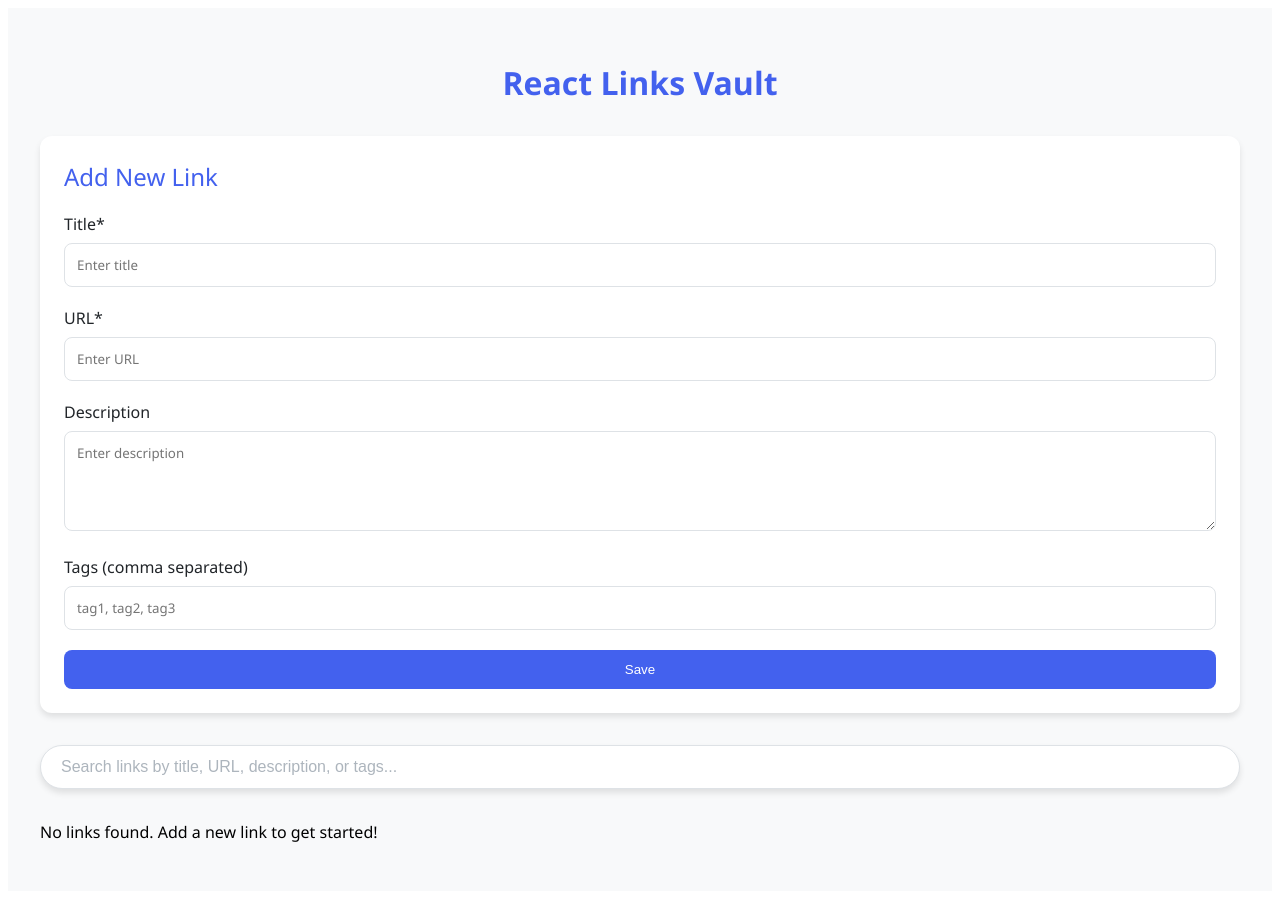
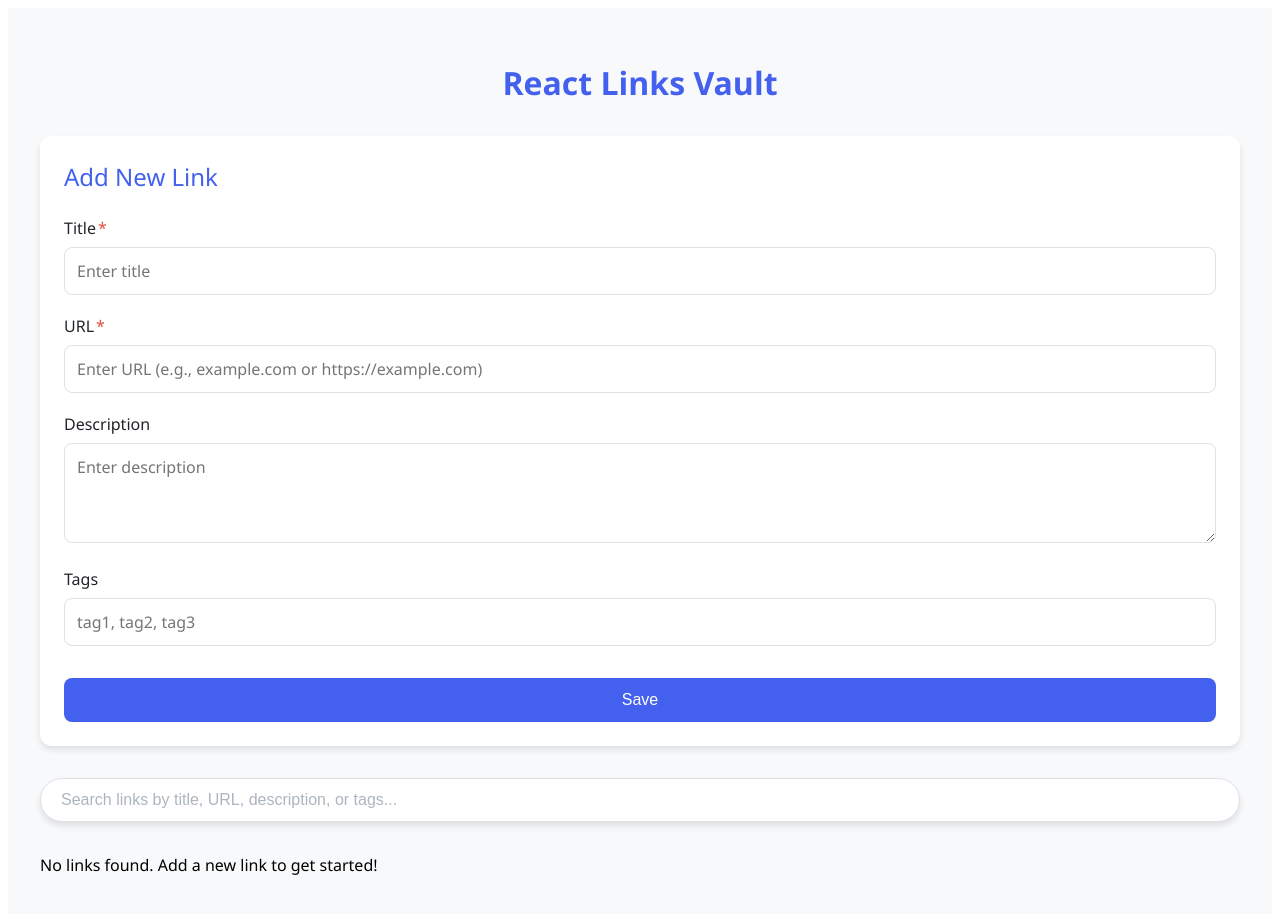
Before and after one commit to tlhololaiza/Links-Vault-V2, a React (Vite) app: page / in a window 1280 px wide. Shown: the top 914 px of the page. Built offline with nearby package versions, Linux system fonts and the light colour scheme.

Commit message:
made form fields reusable

```diff
--- /dev/null
+++ b/src/components/FormField/FormField.css
@@ -0,0 +1,57 @@
+.form-group {
+  margin-bottom: 1.25rem;
+}
+
+.form-group label {
+  display: block;
+  margin-bottom: 0.5rem;
+  font-weight: 500;
+  color: var(--text);
+}
+
+.required {
+  color: #e74c3c;
+  margin-left: 2px;
+}
+
+.form-group input,
+.form-group textarea {
+  width: 100%;
+  padding: 0.75rem;
+  border: 1px solid #dee2e6;
+  border-radius: 8px;
+  box-sizing: border-box;
+  font-family: inherit;
+  transition: border 0.3s ease, box-shadow 0.3s ease;
+  font-size: 1rem;
+}
+
+.form-group input:focus,
+.form-group textarea:focus {
+  outline: none;
+  border-color: var(--primary);
+  box-shadow: 0 0 0 3px rgba(67, 97, 238, 0.2);
+}
+
+.form-group input.error,
+.form-group textarea.error {
+  border-color: #e74c3c;
+}
+
+.form-group input.error:focus,
+.form-group textarea.error:focus {
+  box-shadow: 0 0 0 3px rgba(231, 76, 60, 0.2);
+}
+
+.form-group textarea {
+  min-height: 100px;
+  resize: vertical;
+}
+
+.error-message {
+  display: block;
+  color: #e74c3c;
+  font-size: 0.875rem;
+  margin-top: 0.25rem;
+  font-weight: 400;
+}
--- /dev/null
+++ b/src/components/FormField/FormField.tsx
@@ -0,0 +1,88 @@
+import React from 'react';
+import './FormField.css';
+
+interface BaseFieldProps {
+  label: string;
+  required?: boolean;
+  error?: string;
+}
+
+interface InputFieldProps extends BaseFieldProps {
+  type?: 'text' | 'url' | 'email';
+  value: string;
+  onChange: (value: string) => void;
+  placeholder?: string;
+}
+
+interface TextAreaFieldProps extends BaseFieldProps {
+  value: string;
+  onChange: (value: string) => void;
+  placeholder?: string;
+  rows?: number;
+}
+
+export const InputField: React.FC<InputFieldProps> = ({
+  label,
+  required = false,
+  error,
+  type = 'text',
+  value,
+  onChange,
+  placeholder,
+}) => {
+  return (
+    <div className="form-group">
+      <label>
+        {label}
+        {required && <span className="required">*</span>}
+      </label>
+      <input
+        type={type}
+        value={value}
+        onChange={(e) => onChange(e.target.value)}
+        placeholder={placeholder}
+        className={error ? 'error' : ''}
+        aria-invalid={error ? 'true' : 'false'}
+        aria-describedby={error ? `${label}-error` : undefined}
+      />
+      {error && (
+        <span id={`${label}-error`} className="error-message">
+          {error}
+        </span>
+      )}
+    </div>
+  );
+};
+
+export const TextAreaField: React.FC<TextAreaFieldProps> = ({
+  label,
+  required = false,
+  error,
+  value,
+  onChange,
+  placeholder,
+  rows = 4,
+}) => {
+  return (
+    <div className="form-group">
+      <label>
+        {label}
+        {required && <span className="required">*</span>}
+      </label>
+      <textarea
+        value={value}
+        onChange={(e) => onChange(e.target.value)}
+        placeholder={placeholder}
+        rows={rows}
+        className={error ? 'error' : ''}
+        aria-invalid={error ? 'true' : 'false'}
+        aria-describedby={error ? `${label}-error` : undefined}
+      />
+      {error && (
+        <span id={`${label}-error`} className="error-message">
+          {error}
+        </span>
+      )}
+    </div>
+  );
+};
--- a/src/components/LinkForm/LinkForm.css
+++ b/src/components/LinkForm/LinkForm.css
@@ -16,46 +16,13 @@
   color: var(--primary);
   font-weight: 500;
   font-size: 1.5rem;
-}
-
-.form-group {
-  margin-bottom: 1.25rem;
-}
-
-.form-group label {
-  display: block;
-  margin-bottom: 0.5rem;
-  font-weight: 500;
-  color: var(--text);
-}
-
-.form-group input,
-.form-group textarea {
-  width: 100%;
-  padding: 0.75rem;
-  border: 1px solid #dee2e6;
-  border-radius: 8px;
-  box-sizing: border-box;
-  font-family: inherit;
-  transition: border 0.3s ease;
-}
-
-.form-group input:focus,
-.form-group textarea:focus {
-  outline: none;
-  border-color: var(--primary);
-  box-shadow: 0 0 0 3px rgba(67, 97, 238, 0.2);
-}
-
-.form-group textarea {
-  min-height: 100px;
-  resize: vertical;
+  margin-bottom: 1.5rem;
 }
 
 .form-actions {
   display: flex;
   gap: 1rem;
-  margin-top: 1rem;
+  margin-top: 2rem;
 }
 
 .form-actions button {
@@ -64,8 +31,10 @@
   border-radius: 8px;
   cursor: pointer;
   font-weight: 500;
+  font-size: 1rem;
   transition: all 0.2s ease;
   flex: 1;
+  min-height: 44px; /* Accessibility - minimum touch target */
 }
 
 .form-actions button[type="submit"] {
@@ -73,9 +42,14 @@
   color: white;
 }
 
-.form-actions button[type="submit"]:hover {
+.form-actions button[type="submit"]:hover:not(:disabled) {
   background-color: var(--primary-dark);
   transform: translateY(-2px);
+}
+
+.form-actions button[type="submit"]:disabled {
+  background-color: #ccc;
+  cursor: not-allowed;
 }
 
 .form-actions button[type="button"] {
@@ -87,3 +61,5 @@
   background-color: #dee2e6;
   transform: translateY(-2px);
 }
+
+/* Remove form-group styles since they're now in FormField.css */
--- a/src/components/LinkForm/LinkForm.tsx
+++ b/src/components/LinkForm/LinkForm.tsx
@@ -1,5 +1,6 @@
 import { useState, useEffect } from 'react';
 import './LinkForm.css';
+import { InputField, TextAreaField } from '../FormField/FormField';
 import type { Link } from '../../types';
 
 interface LinkFormProps {
@@ -8,11 +9,17 @@ interface LinkFormProps {
   editingLink: Link | null;
 }
 
+interface FormErrors {
+  title?: string;
+  url?: string;
+}
+
 const LinkForm = ({ addLink, updateLink, editingLink }: LinkFormProps) => {
   const [title, setTitle] = useState('');
   const [url, setUrl] = useState('');
   const [description, setDescription] = useState('');
   const [tags, setTags] = useState('');
+  const [errors, setErrors] = useState<FormErrors>({});
 
   useEffect(() => {
     if (editingLink) {
@@ -20,6 +27,7 @@ const LinkForm = ({ addLink, updateLink, editingLink }: LinkFormProps) => {
       setUrl(editingLink.url);
       setDescription(editingLink.description);
       setTags(editingLink.tags.join(', '));
+      setErrors({});
     } else {
       resetForm();
     }
@@ -30,21 +38,43 @@ const LinkForm = ({ addLink, updateLink, editingLink }: LinkFormProps) => {
     setUrl('');
     setDescription('');
     setTags('');
+    setErrors({});
+  };
+
+  const validateForm = (): boolean => {
+    const newErrors: FormErrors = {};
+
+    if (!title.trim()) {
+      newErrors.title = 'Title is required';
+    }
+
+    if (!url.trim()) {
+      newErrors.url = 'URL is required';
+    } else {
+      // Basic URL validation
+      const urlPattern = /^(https?:\/\/)?([\da-z\.-]+)\.([a-z\.]{2,6})([\/\w \.-]*)*\/?$/;
+      const testUrl = url.startsWith('http') ? url : `https://${url}`;
+      if (!urlPattern.test(testUrl)) {
+        newErrors.url = 'Please enter a valid URL';
+      }
+    }
+
+    setErrors(newErrors);
+    return Object.keys(newErrors).length === 0;
   };
 
   const handleSubmit = (e: React.FormEvent) => {
     e.preventDefault();
 
-    if (!title || !url) {
-      alert('Title and URL are required!');
+    if (!validateForm()) {
       return;
     }
 
     const linkData = {
       id: editingLink ? editingLink.id : crypto.randomUUID(),
-      title,
+      title: title.trim(),
       url: url.startsWith('http') ? url : `https://${url}`,
-      description,
+      description: description.trim(),
       tags: tags.split(',').map(tag => tag.trim()).filter(tag => tag),
     };
 
@@ -60,41 +90,41 @@ const LinkForm = ({ addLink, updateLink, editingLink }: LinkFormProps) => {
   return (
     <form onSubmit={handleSubmit} className="link-form">
       <h2>{editingLink ? 'Edit Link' : 'Add New Link'}</h2>
-      <div className="form-group">
-        <label>Title*</label>
-        <input
-          type="text"
+
+      <InputField
+        label="Title"
+        required
         value={title}
-          onChange={(e) => setTitle(e.target.value)}
+        onChange={setTitle}
         placeholder="Enter title"
+        error={errors.title}
       />
-      </div>
-      <div className="form-group">
-        <label>URL*</label>
-        <input
-          type="text"
+
+      <InputField
+        label="URL"
+        type="url"
+        required
         value={url}
-          onChange={(e) => setUrl(e.target.value)}
-          placeholder="Enter URL"
+        onChange={setUrl}
+        placeholder="Enter URL (e.g., example.com or https://example.com)"
+        error={errors.url}
       />
-      </div>
-      <div className="form-group">
-        <label>Description</label>
-        <textarea
+
+      <TextAreaField
+        label="Description"
         value={description}
-          onChange={(e) => setDescription(e.target.value)}
+        onChange={setDescription}
         placeholder="Enter description"
+        rows={3}
       />
-      </div>
-      <div className="form-group">
-        <label>Tags (comma separated)</label>
-        <input
-          type="text"
+
+      <InputField
+        label="Tags"
         value={tags}
-          onChange={(e) => setTags(e.target.value)}
+        onChange={setTags}
         placeholder="tag1, tag2, tag3"
       />
-      </div>
+
       <div className="form-actions">
         <button type="submit">{editingLink ? 'Update' : 'Save'}</button>
         {editingLink && (
```
Lines whose indentation alone changed are shown as unchanged.
